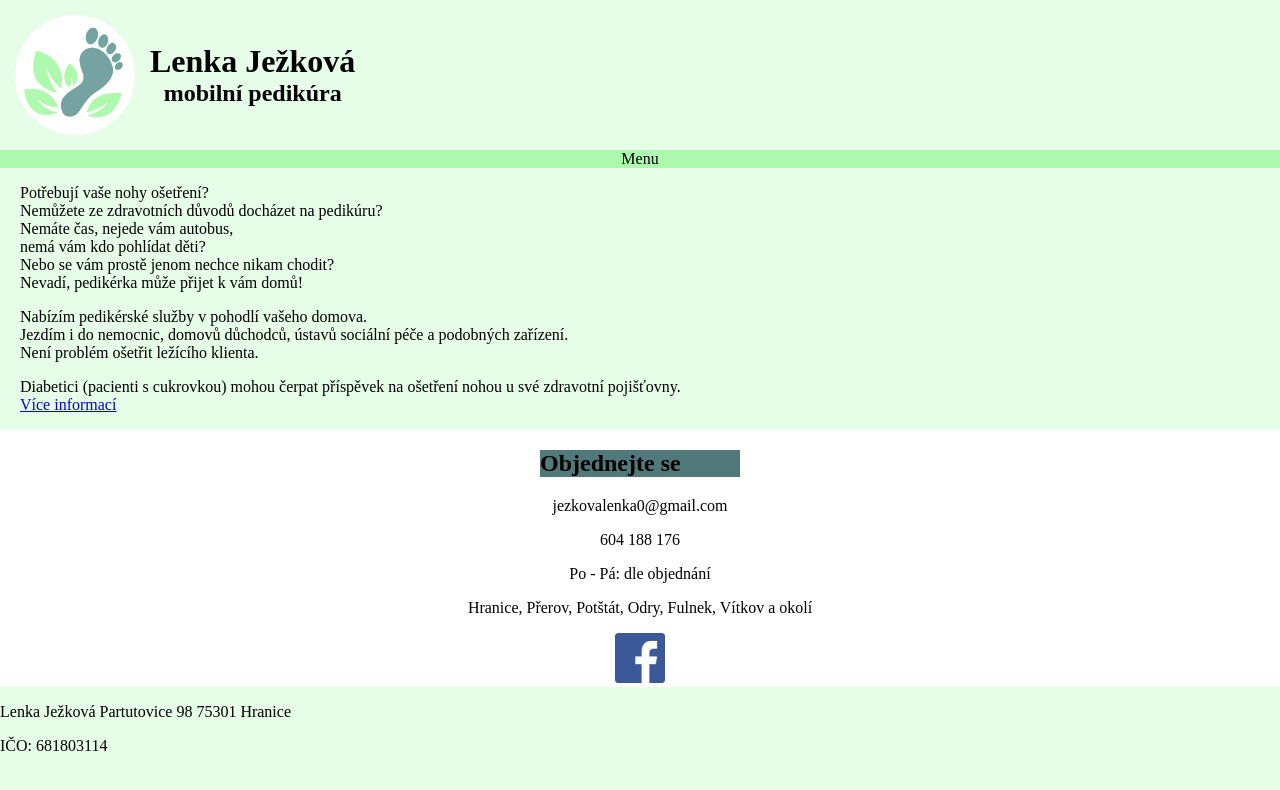
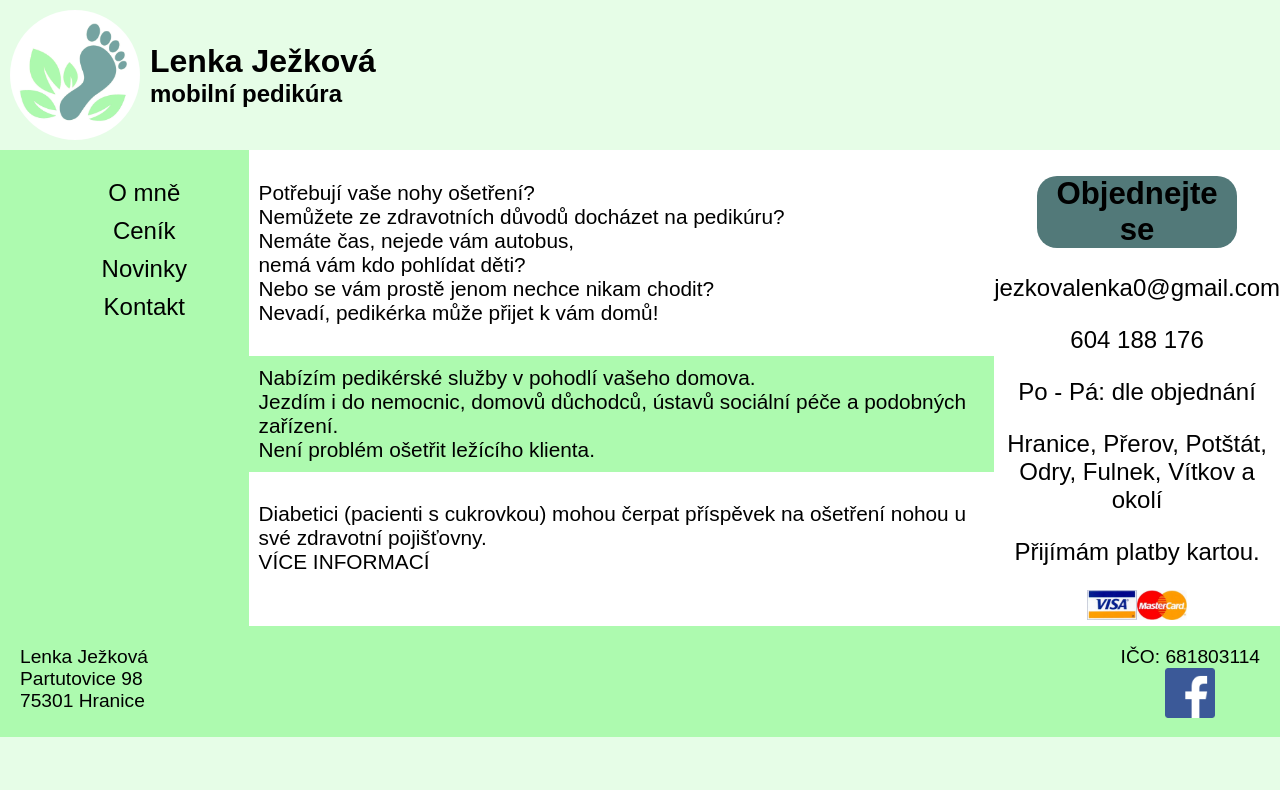
Before and after one commit to AnnaBrabec/zaverecny-pedikura, an Eleventy site: page index.html in a window 1280 px wide. Built offline with nearby package versions, Linux system fonts and the light colour scheme; Eleventy itself is replaced by a stand-in of ours; files that its build step writes are made by us from their sources; a web font is replaced by a local one.

Commit message:
desktop grid

```diff
--- a/css/style.css
+++ b/css/style.css
@@ -13,6 +13,8 @@ body {
     background-color: #E6FDE7;
     max-width: 100%;
     margin: auto;
+    font-family: 'Mukta Mahee', sans-serif;
+    font-size: 1.3rem;
 }
 .site-header {
     grid-column: 1/-1;
@@ -25,28 +27,48 @@ body {
 .logo__img {
     height: 150px;
     border-radius: 50%;
-    padding: 15px;
+    padding: 10px;
 }
 .logo__text {
     display: flex;
     flex-direction: column;
     justify-content: center;
+    text-align: left;
 }
 .logo__text--title {
     margin: 0;
+    font-size: 2rem;
 }
 .logo__text--subtitle {
     margin: 0;
+    font-size: 1.5rem;
 }
 .main-content {
     grid-column: 1/-1;
     grid-row: 3/4;
     padding: 0px 20px;
 }
+.main-content__normal {
+    background-color: white;
+    padding: 10px;
+}
+.link-text {
+    text-decoration: none;
+    color: black;
+    text-transform: uppercase;
+    font-weight: 500;
+
+}
+.main-content__highlited {
+    background-color:#ADFAAF;
+    padding: 10px;
+    font-weight: 500;
+}
 .left-sidebar {
     grid-column: 1/-1;
     grid-row: 2/3;
     background-color: #ADFAAF;
+    font-size: 1.5rem;
 }
 .dropdown__checkbox {
     display: none;
@@ -56,6 +78,7 @@ body {
 }
 .dropdown label {
     display: block;
+    padding: 5px;
 }
 .nav {
     display: none;
@@ -63,11 +86,12 @@ body {
 .dropdown__checkbox:checked ~ .nav {
     display: block;
     padding: 0;
+    margin: 0;
 }
 .nav__item {
     list-style-type: none;
     margin: 0;
-    padding: 0;
+    padding: 5px;
 }
 .nav__item--link {
     text-decoration: none;
@@ -82,14 +106,54 @@ body {
     background-color: #527979;
     width: 200px;
     margin: auto;
+    text-align: center;
+    border-radius: 20px;
 }
 .contact-info {
     text-align: center;
+    font-weight: 500;
+    font-size: 1.5rem;
 }
-.contact-info__facebook {
-    height: 50px;
+.contact-info__cards {
+    margin: auto;
+    width: 100px;
 }
 .site-footer {
     grid-column: 1/-1;
     grid-row: 5/6;
+    display: flex;
+    background-color: #ADFAAF;
+    font-size: 1.2rem;
+    padding: 0 20px;
+    justify-content: space-between;
 }
+.site-footer__right {
+    display: flex;
+    flex-direction: column;
+}
+.site-footer__right--facebook {
+    width: 50px;
+    margin: auto;
+}
+@media screen and (min-width: 900px) {
+    .left-sidebar {
+        grid-column: 1/2;
+        grid-row: 2/3;
+    }
+    .dropdown label {
+        display: none;
+    }
+    .nav {
+        display: block;
+    }
+    .main-content {
+        grid-column: 2/-2;
+        grid-row: 2/3;
+        padding: 0;
+        background-color: white;
+    }
+    .right-sidebar {
+        grid-column: 3/4;
+        grid-row: 2/3;
+    }
+}
--- a/index.html
+++ b/index.html
@@ -4,6 +4,9 @@
 	<meta charset="UTF-8">
 	<meta name="viewport" content="width=device-width, initial-scale=1.0">
 	<title>Pedikúra Lenka Ježková</title>
+    <link rel="preconnect" href="https://fonts.googleapis.com">
+    <link rel="preconnect" href="https://fonts.gstatic.com" crossorigin>
+    <link href="https://fonts.googleapis.com/css2?family=Mukta+Mahee:wght@300;400;500&display=swap" rel="stylesheet">
 	<link rel="stylesheet" href="/css/style.css">
 </head>
 <body>
@@ -17,7 +20,7 @@
         </div>
     </header>
     <main class="main-content">
-        <p>
+        <p class="main-content__normal">
             Potřebují vaše nohy ošetření?
         <br>
             Nemůžete ze zdravotních důvodů docházet na pedikúru?
@@ -30,7 +33,7 @@
         <br>
             Nevadí, pedikérka může přijet k vám domů!
         </p>
-        <p>
+        <p class="main-content__highlited">
             Nabízím pedikérské služby v pohodlí vašeho domova.
         <br>
             Jezdím i do nemocnic, domovů důchodců,
@@ -38,11 +41,11 @@
         <br>
             Není problém ošetřit ležícího klienta.
         </p>
-        <p>
+        <p class="main-content__normal">
             Diabetici (pacienti s cukrovkou) mohou
             čerpat příspěvek na ošetření nohou u své zdravotní pojišťovny.
         <br>
-            <a href="/vice-informaci.html/">Více informací</a>
+            <a href="/vice-informaci.html/" class="link-text">Více informací</a>
         </p>
     </main>
     <section class="left-sidebar">
@@ -69,12 +72,21 @@
                 Hranice, Přerov, Potštát,
                 Odry, Fulnek, Vítkov a okolí
             </p>
-            <img src="/images/facebook.png" class="contact-info__facebook" alt="facebook">
+            <p>Přijímám platby kartou.
+            </p>
+            <img src="/images/karty.jpg" alt="platební karty" class="contact-info__cards">
         </div>
     </aside>
     <footer class="site-footer">
-        <p>Lenka Ježková Partutovice 98 75301 Hranice</p>
-        <p>IČO: 681803114</p>
+        <p class="site-footer__left">
+        Lenka Ježková
+        <br>
+        Partutovice 98
+        <br>
+        75301 Hranice</p>
+        <p class="site-footer__right">IČO: 681803114
+        <img src="/images/facebook.png" class="site-footer__right--facebook" alt="facebook">
+        </p>
     </footer>
 </body>
 </html>
```
Also changed, not shown: images/karty.jpg (added), 3 other files.
